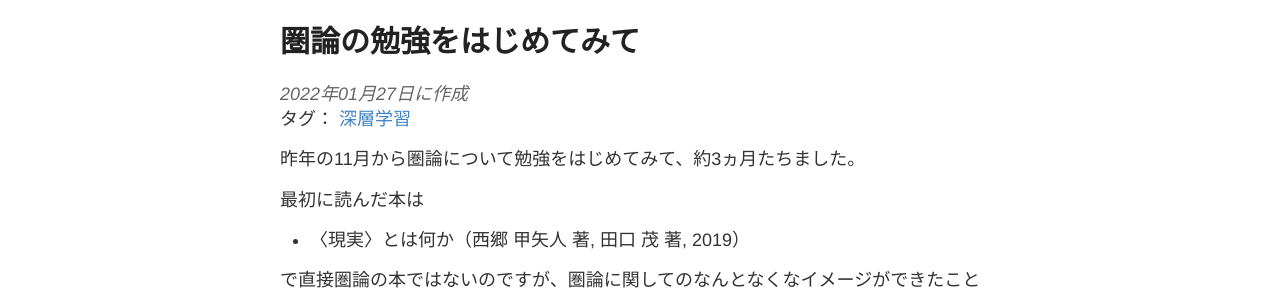
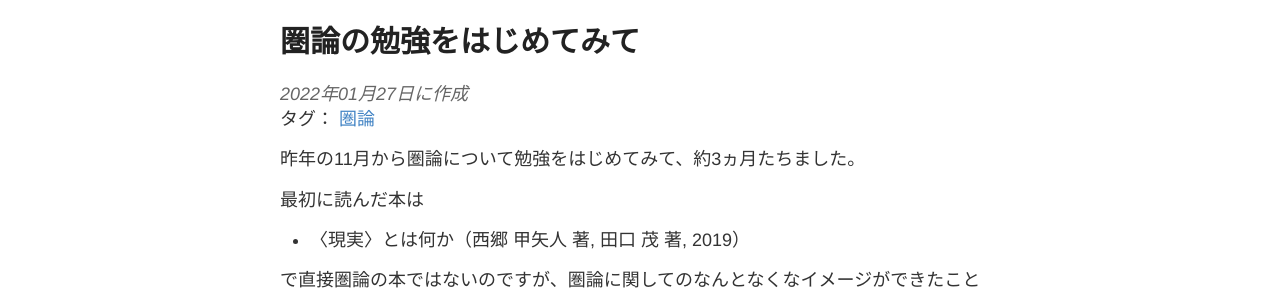
Before and after one commit to samacoba/samacoba.github.io, a Jekyll site: the page built from _posts/2022-01-27-category.md, in a window 1280 px wide. Shown: the part 145-438 px from the top of the page. Built offline with Jekyll 4.4.1, drawn with Linux system fonts in a browser that asks for light colours.

Commit message:
タグ変更

```diff
--- a/_posts/2022-01-27-category.md
+++ b/_posts/2022-01-27-category.md
@@ -2,7 +2,7 @@
 layout: post
 title: 圏論の勉強をはじめてみて
 category: blog
-tags: 深層学習
+tags: 圏論
 ---
 
 昨年の11月から圏論について勉強をはじめてみて、約3ヵ月たちました。
```
